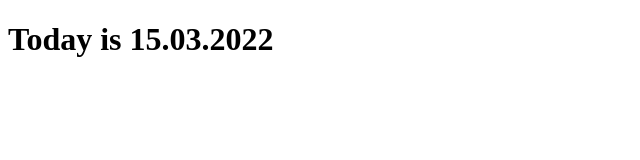
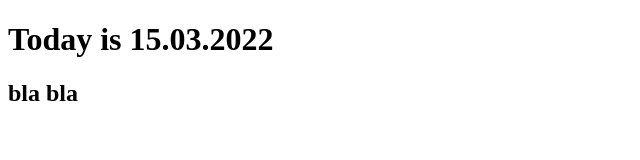
Before and after one commit to babaklemos/babaklemos.github.io, a plain HTML site: page index.html in a window 1280 px wide. Shown: the whole page, without its empty margins (0-640 px from the left). Drawn offline with Linux system fonts and the light colour scheme.

Commit message:
something

```diff
--- a/index.html
+++ b/index.html
@@ -6,5 +6,6 @@
 </head>
 <body>
     <h1>Today is 15.03.2022</h1>
+    <h2>bla bla</h2>
 </body>
 </html>
```
